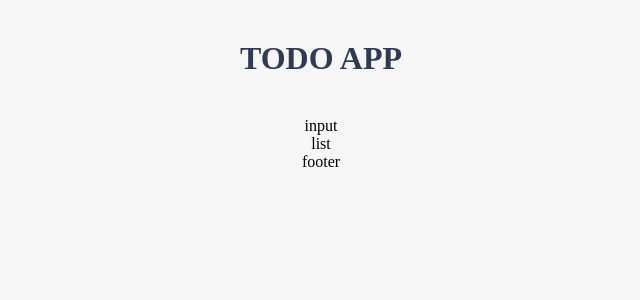
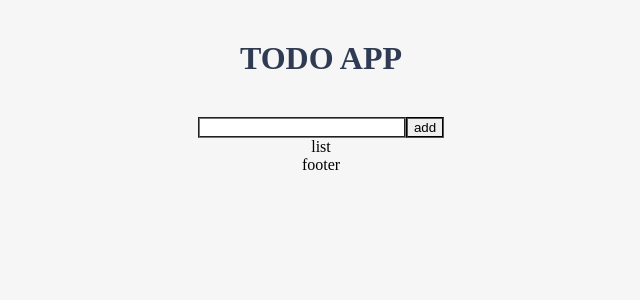
Before and after one commit to LEEYOSEPH/Vue-Study, a Vue app in the folder vue-todo/: page / in a window 1280 px wide. Shown: the top 300 px of the page, without its empty margins (319-959 px from the left). Built offline with nearby package versions, Linux system fonts and the light colour scheme.

Commit message:
feat: TodoInput.vue 기능 생성
input태그, button태그를 생성.
addTodo 클릭시 localStorage.setItem으로 newTodoItem을 저장

```diff
--- a/vue-todo/src/components/TodoInput.vue
+++ b/vue-todo/src/components/TodoInput.vue
@@ -1,12 +1,23 @@
 <template>
   <div>
-      input
+      <input type="text" v-model="newTodoItem">
+      <button v-on:click="addTodo">add</button>
   </div>
 </template>
 
 <script>
 export default {
-
+  data() {
+    return {
+      newTodoItem: ""
+    }
+  },
+  methods: {
+    addTodo: function() {
+      localStorage.setItem(this.newTodoItem, this.newTodoItem);
+      this.newTodoItem = "";
+    }
+  },
 }
 </script>
 
```
